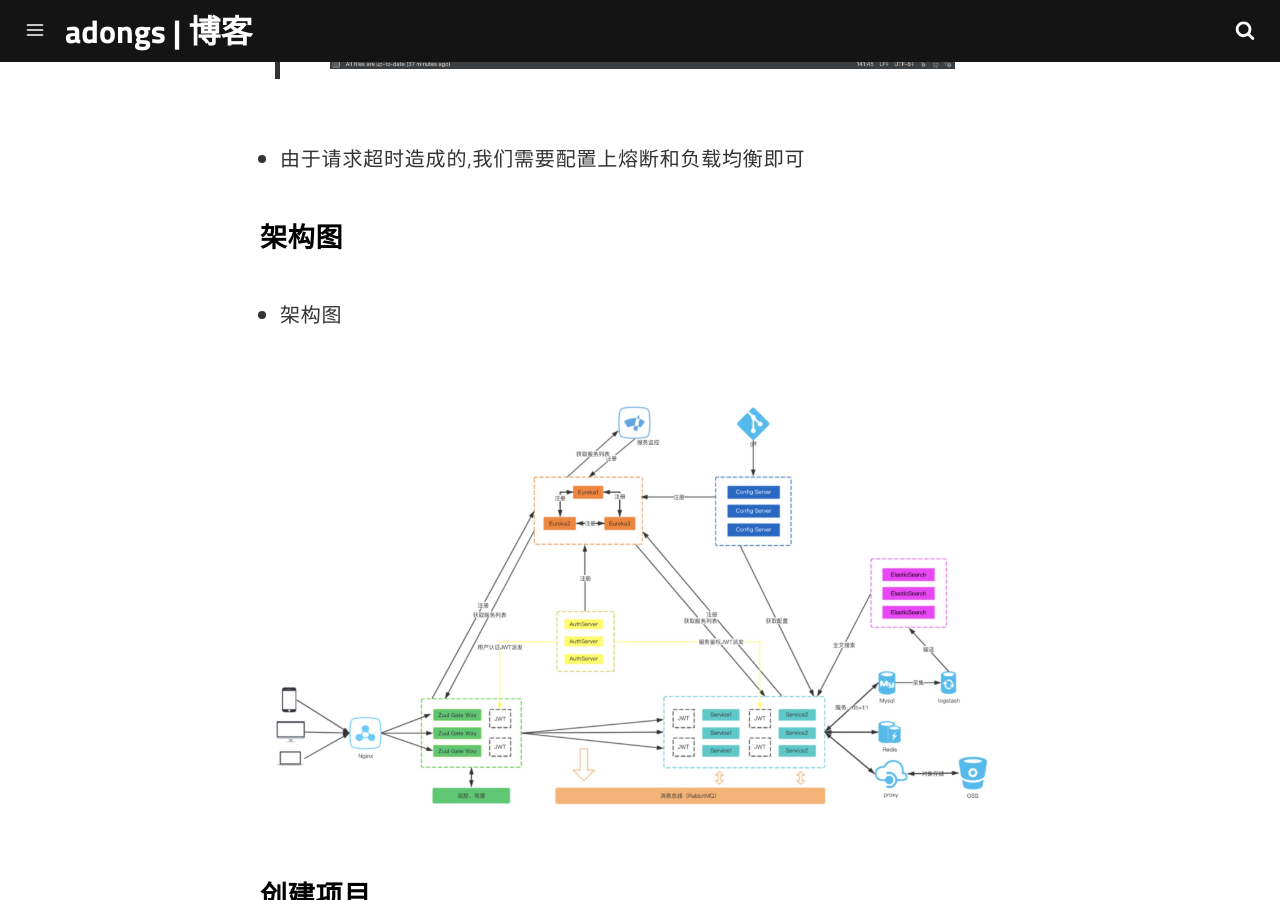
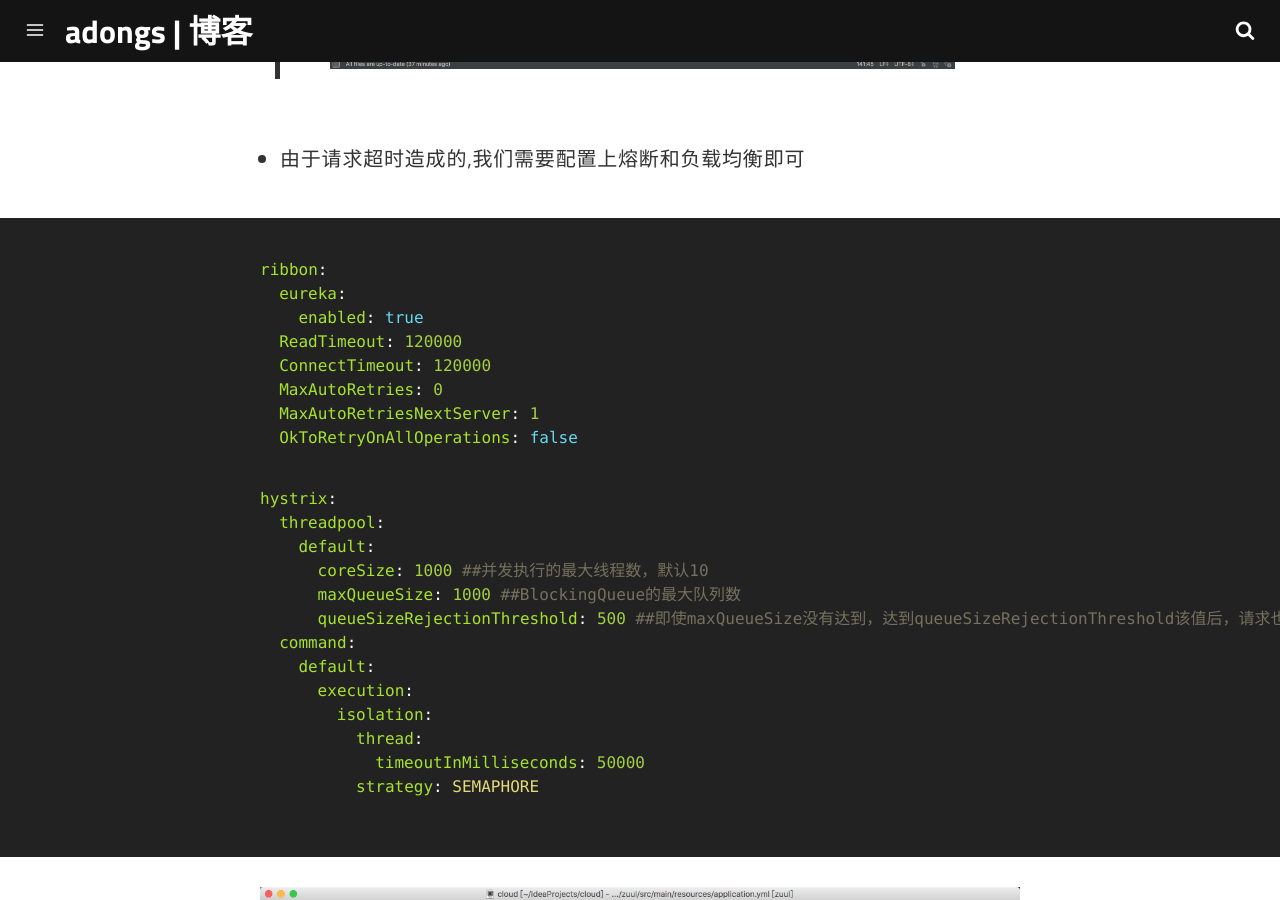
Before and after one commit to adongs/adongs.github.io, a Jekyll site: the page built from _posts/2018-05-27-NetflixFeign.md, in a window 1280 px wide and 900 px high, scrolled down 1666 px. Built offline with Jekyll 4.4.1, drawn with Linux system fonts in a browser that asks for light colours.

Commit message:
补充feign博客

````diff
--- a/_posts/2018-05-27-NetflixFeign.md
+++ b/_posts/2018-05-27-NetflixFeign.md
@@ -29,6 +29,35 @@ introduction: Netflix Feign(模板化客户端)搭建和理解
 ![placeholder](https://adongs.github.io/assets/img/blog/springcloud/feign/13.png "idea创建项目")
 
 - 由于请求超时造成的,我们需要配置上熔断和负载均衡即可
+
+```yml
+ribbon:
+  eureka:
+    enabled: true
+  ReadTimeout: 120000
+  ConnectTimeout: 120000
+  MaxAutoRetries: 0
+  MaxAutoRetriesNextServer: 1
+  OkToRetryOnAllOperations: false
+
+
+hystrix:
+  threadpool:
+    default:
+      coreSize: 1000 ##并发执行的最大线程数，默认10
+      maxQueueSize: 1000 ##BlockingQueue的最大队列数
+      queueSizeRejectionThreshold: 500 ##即使maxQueueSize没有达到，达到queueSizeRejectionThreshold该值后，请求也会被拒绝
+  command:
+    default:
+      execution:
+        isolation:
+          thread:
+            timeoutInMilliseconds: 50000
+          strategy: SEMAPHORE
+
+```
+
+![placeholder](https://adongs.github.io/assets/img/blog/springcloud/feign/14.png "idea创建项目")
 
 ### 架构图
 
````
Also changed, not shown: assets/img/blog/springcloud/feign/14.png (added), 2 other files.
